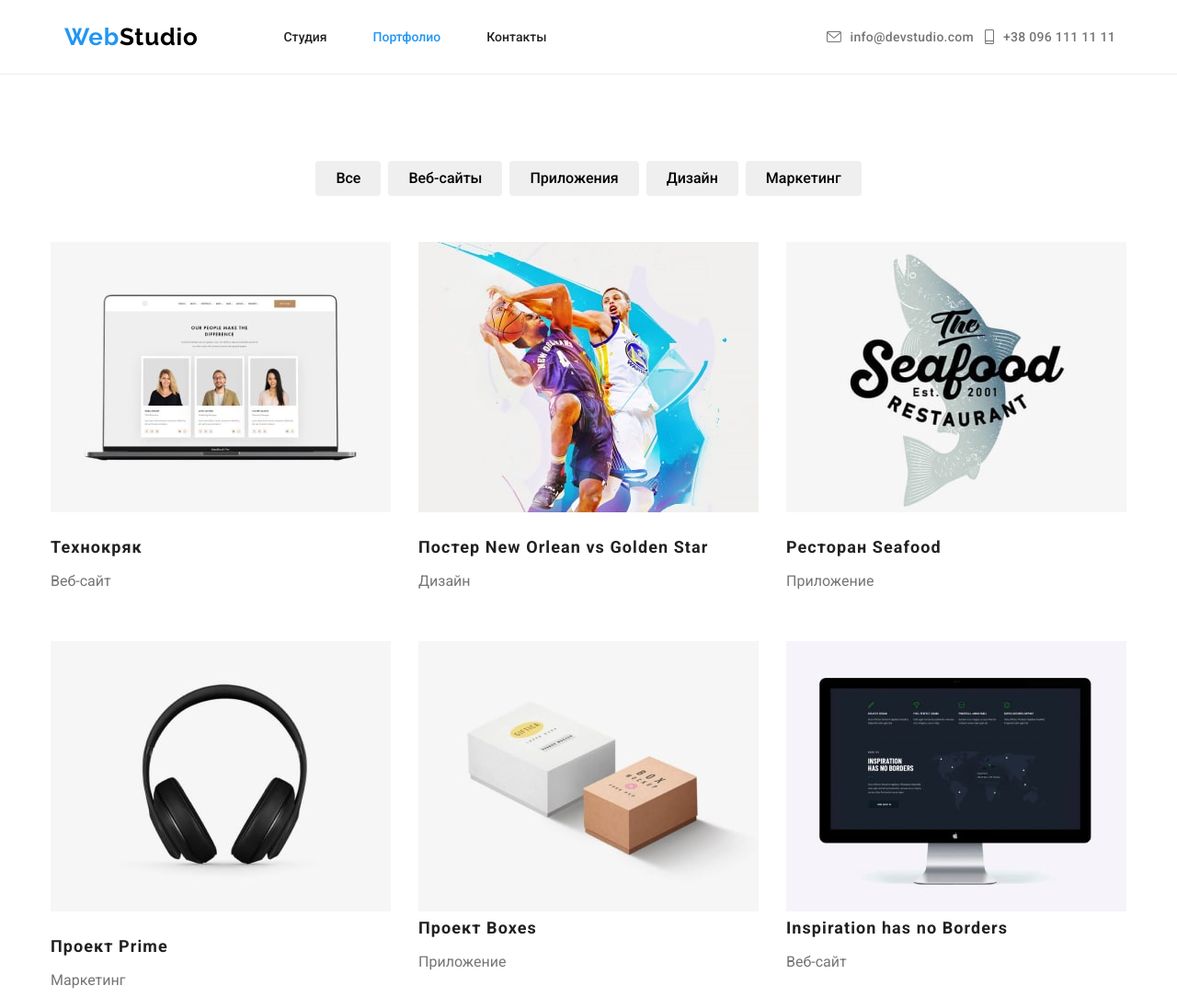
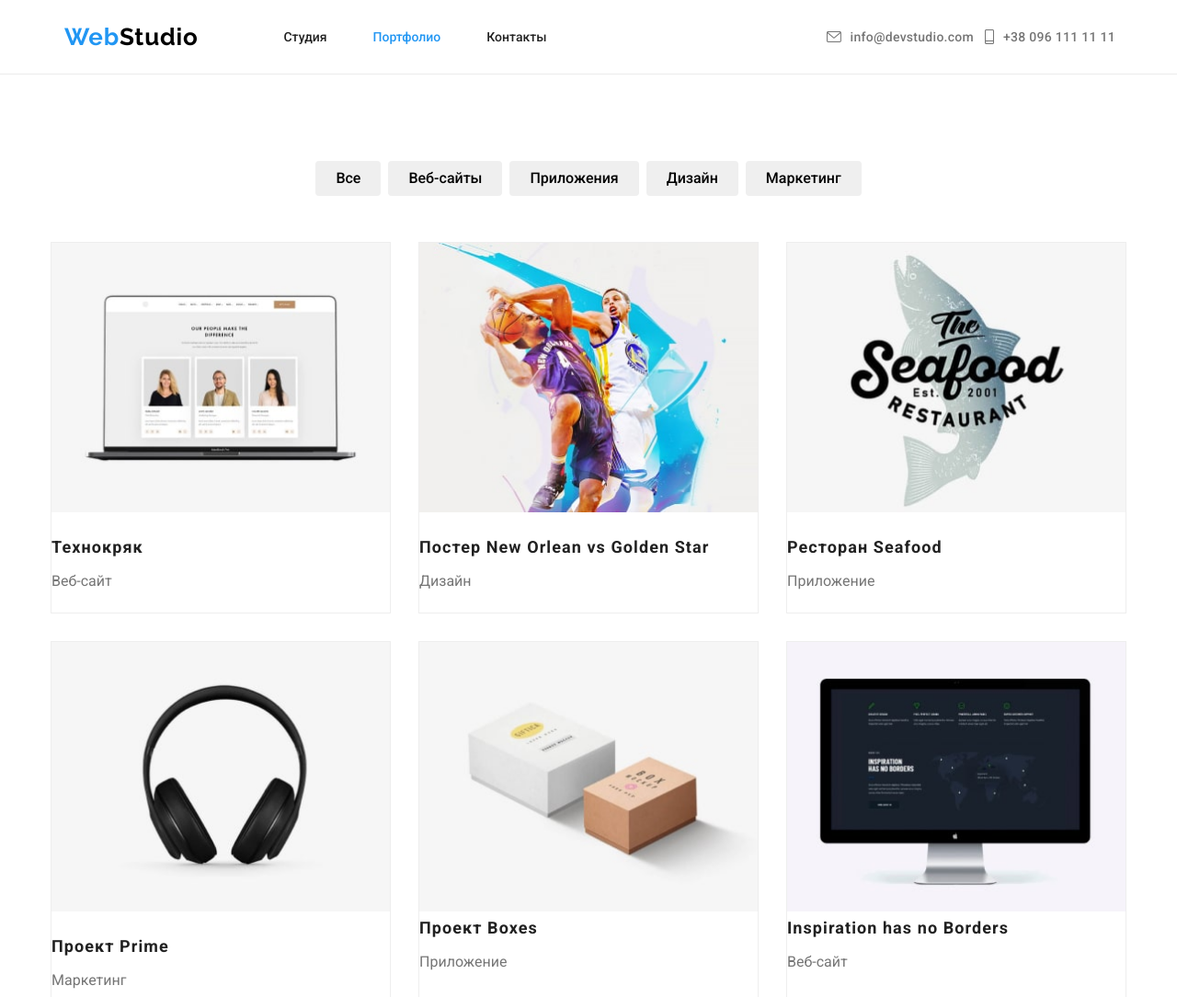
Before and after one commit to Evolver1/goit-markup-hw-04, a plain HTML site: page portfolio.html in a window 1280 px wide. Shown: the top 1084 px of the page at 92% size. Drawn offline with nearby package versions, Linux system fonts and the light colour scheme.

Commit message:
Update styles.css

```diff
--- a/css/styles.css
+++ b/css/styles.css
@@ -11,6 +11,7 @@
   --border-line: #ececec;
   --ico-color: #afb1b8;
   --social-links-foot_color: rgba(255, 255, 255, 0.1);
+  --card-border: #eeeeee;
 }
 html {
   box-sizing: border-box;
@@ -497,7 +498,6 @@ section {
   margin-top: -30px;
   margin-left: -30px;
   flex-basis: calc((100% / 3) - 20px);
-  /* justify-content: space-between; */
 }
 
 .our-progects__img-li {
@@ -505,9 +505,11 @@ section {
   height: 404px;
   margin-top: 30px;
   margin-left: 30px;
+  border: 1px solid var(--card-border);
+  box-sizing: border-box;
 }
 
-/* .our-progects__img {} */
+/* .our-progects__img {} card-img */
 
 .our-progects__Card-cont {
   padding-top: 20px;
```
